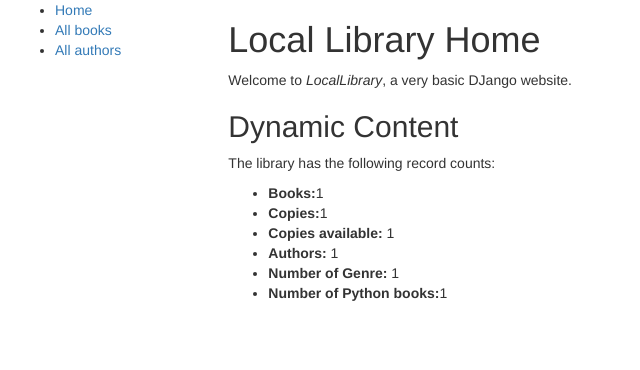
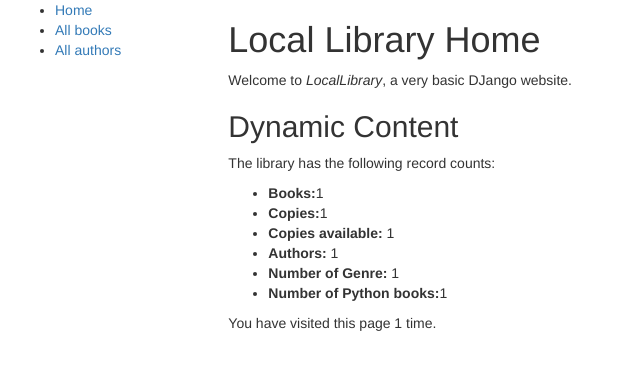
Before and after one commit to diegomaranhao/locallibrary, a Django app: template locallibrary/catalog/templates/index.html in a window 1280 px wide. Shown: the top 370 px of the page, without its empty margins (0-640 px from the left). Run offline with Django 3.2, Linux system fonts and the light colour scheme; the template is opened without the code that fills it: most values are stand-ins (such as "Sample title", 1, 10 or a date in 2020); parts of the project's set-up code (start-up, migrations or seed data) failed here and were passed over; some libraries are stand-ins or nearby versions.

Commit message:
Part 7 - Session

```diff
--- a/locallibrary/catalog/templates/index.html
+++ b/locallibrary/catalog/templates/index.html
@@ -20,4 +20,6 @@
         <li><strong>Number of Genre:</strong> {{ num_genre }}</li>
         <li><strong>Number of Python books:</strong>{{  num_python_books }}</li>
     </ul>
+
+    <p>You have visited this page {{ num_visits }} {% if num_visits == 1 %} time{% else %} times{% endif %}.</p>
 {% endblock %}
--- a/locallibrary/catalog/views.py
+++ b/locallibrary/catalog/views.py
@@ -15,12 +15,15 @@
     num_genre = Genre.objects.all().count()
     num_python_books = Book.objects.filter(title__contains='Python').count()
 
+    num_visits = request.session.get('num_visits', 0)
+    request.session['num_visits'] = num_visits + 1
+
     return render(
         request,
         'index.html',
         context={'num_books':num_books, 'num_instances': num_instances,
                  'num_instances_available': num_instances_available, 'num_author': num_author, 'num_genre': num_genre,
-                 'num_python_books': num_python_books}
+                 'num_python_books': num_python_books, 'num_visits': num_visits}
     )
 
 class BookListView(generic.ListView):
```
